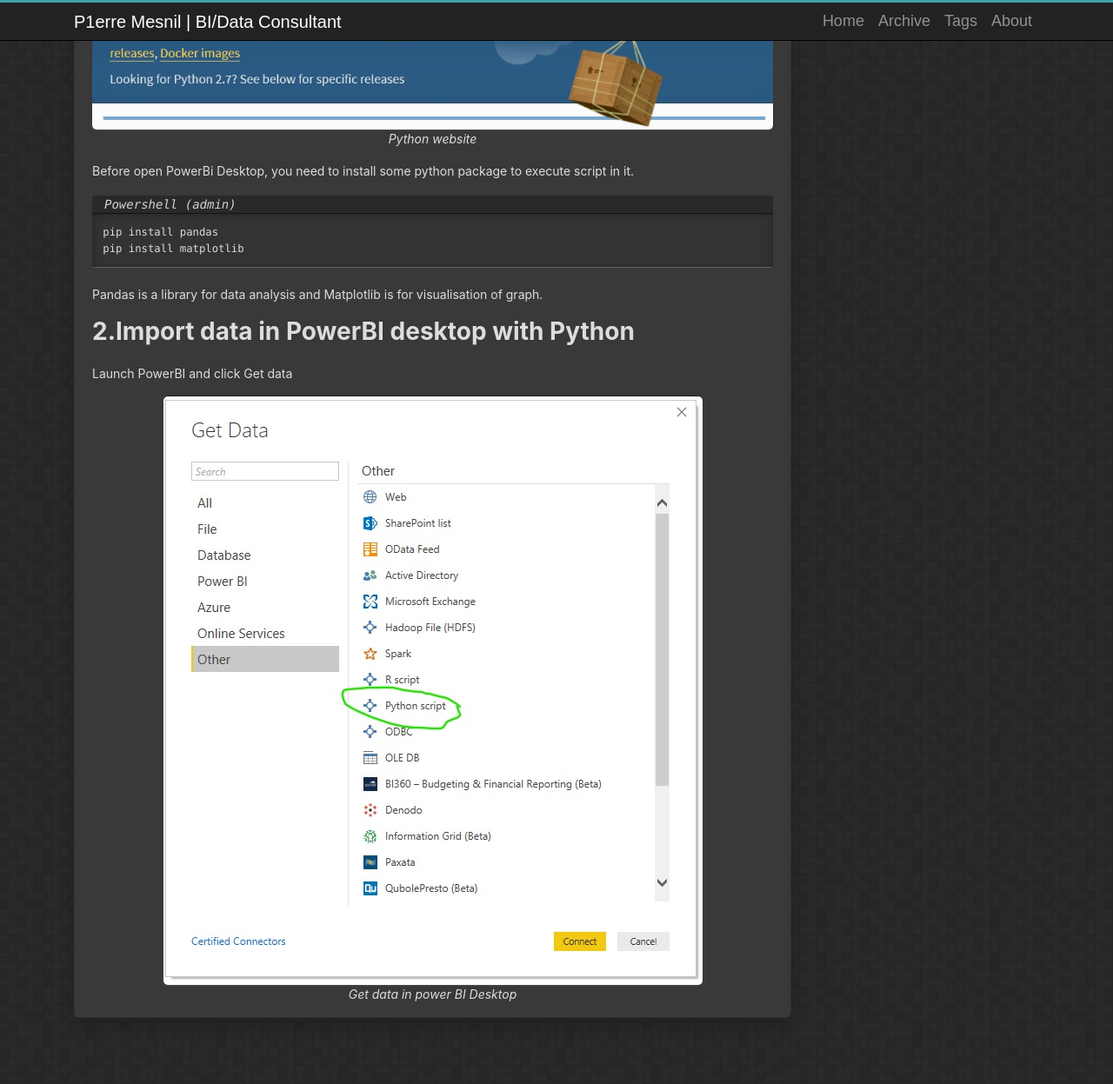
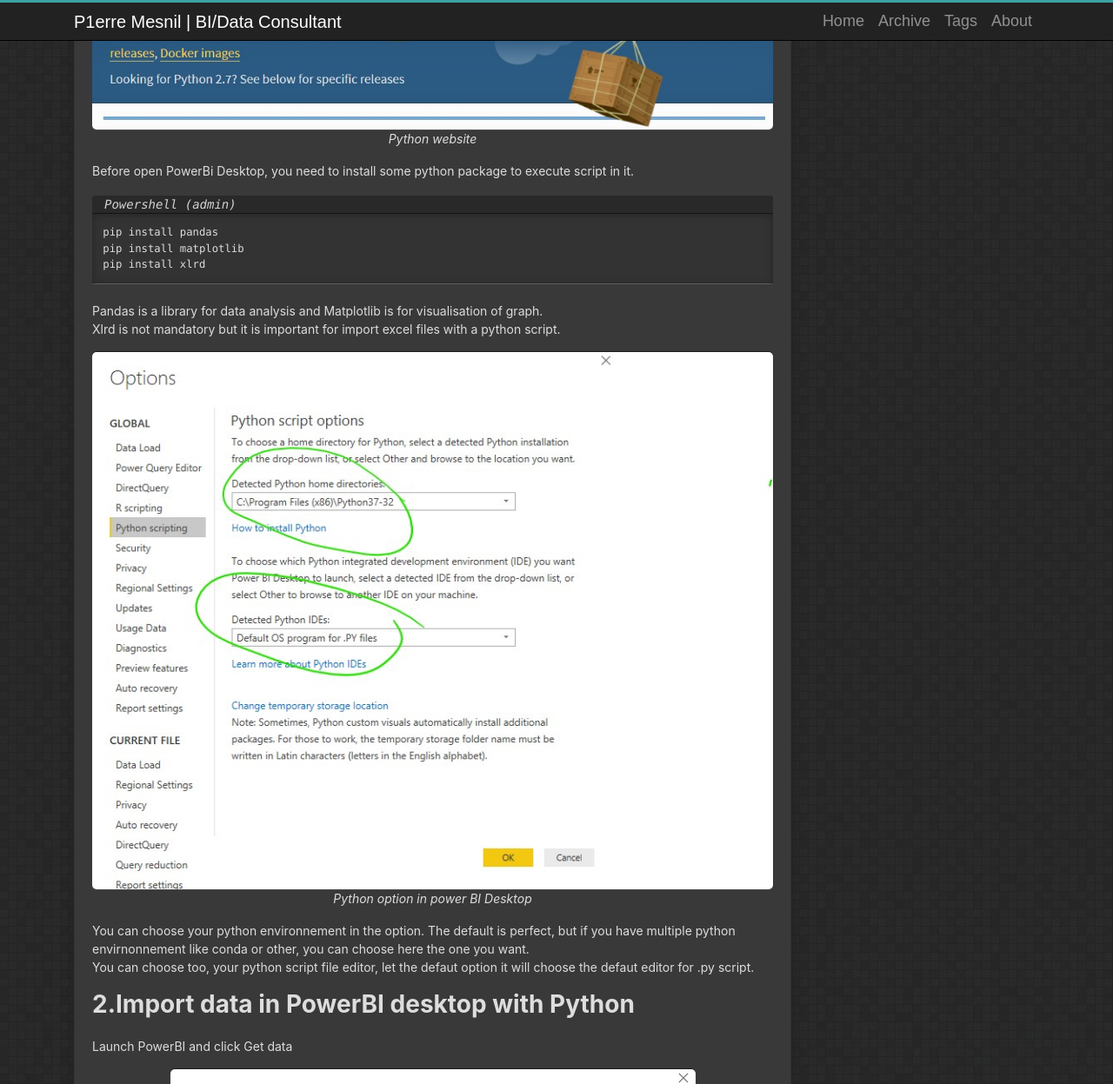
Before and after one commit to pierml/pierml.github.io, a Jekyll site: the page built from _posts/2019-02-07-Python-usage-in-Power-BI.md, in a window 1280 px wide and 1400 px high, scrolled down 535 px, cut to the strip 0-1247 px from the top of the window. Shown: the whole strip at 87% size. Built offline with Jekyll 4.4.1, drawn with Linux system fonts in a browser that asks for light colours; some of the changed text lies outside the part shown.

Commit message:
Python suite

```diff
--- a/_posts/2019-02-07-Python-usage-in-Power-BI.md
+++ b/_posts/2019-02-07-Python-usage-in-Power-BI.md
@@ -28,13 +28,38 @@
 
 pip install pandas
 pip install matplotlib
+pip install xlrd
 
 {% endhighlight %}
 
 Pandas is a library for data analysis and Matplotlib is for visualisation of graph.
+Xlrd is not mandatory but it is important for import excel files with a python script.
+
+![img]({{ 'assets/images/python-option_powerbi.jpg' | relative_url }}){: .center-image }*Python option in power BI Desktop*
+
+You can choose your python environnement in the option. The default is perfect, but if you have multiple python envirnonnement like conda or other, you can choose here the one you want.
+You can choose too, your python script file editor, let the defaut option it will choose the defaut editor for .py script.
 
 ## 2.Import data in PowerBI desktop with Python
 
 Launch PowerBI and click Get data
 
 ![img]({{ 'assets/images/get-data-python-script.jpg' | relative_url }}){: .center-image }*Get data in power BI Desktop*
+
+>Python
+{:.filename}
+{% highlight python %}
+
+stock = pandas.read_excel("C:\\Users\\P1erre\\Desktop\\stock.xlsx")
+
+{% endhighlight %}
+
+This script can import an excel in powerquery. Note, it is important to double the backslash for accessing to the file.
+
+## 3.Fonctionnality of pandas library
+
+With the pandas library you have a lot of connector. This is a quick list of what you can import :
+
+![img]({{ 'assets/images/pandas-connectors.jpg' | relative_url }}){: .center-image }*Pandas connectors*
+
+## 4.Modify data in PowerBI Desktop with Python
```
Also changed, not shown: assets/images/get-data-python-script.jpg, assets/images/pandas-connectors.jpg (added), assets/images/python-option_powerbi.jpg (added).
